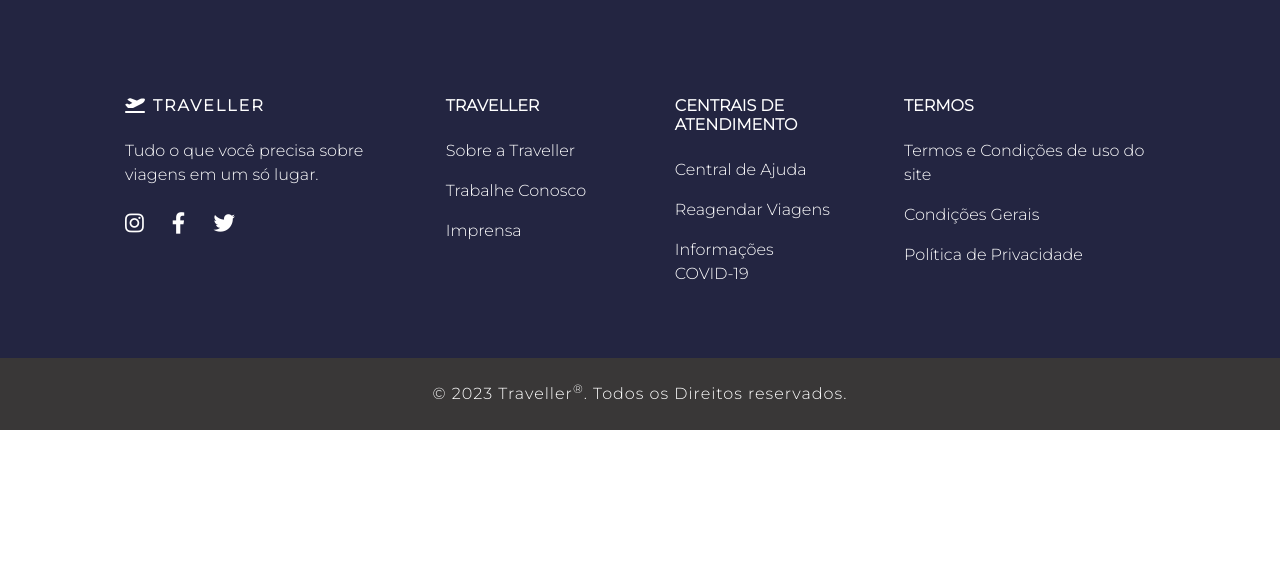
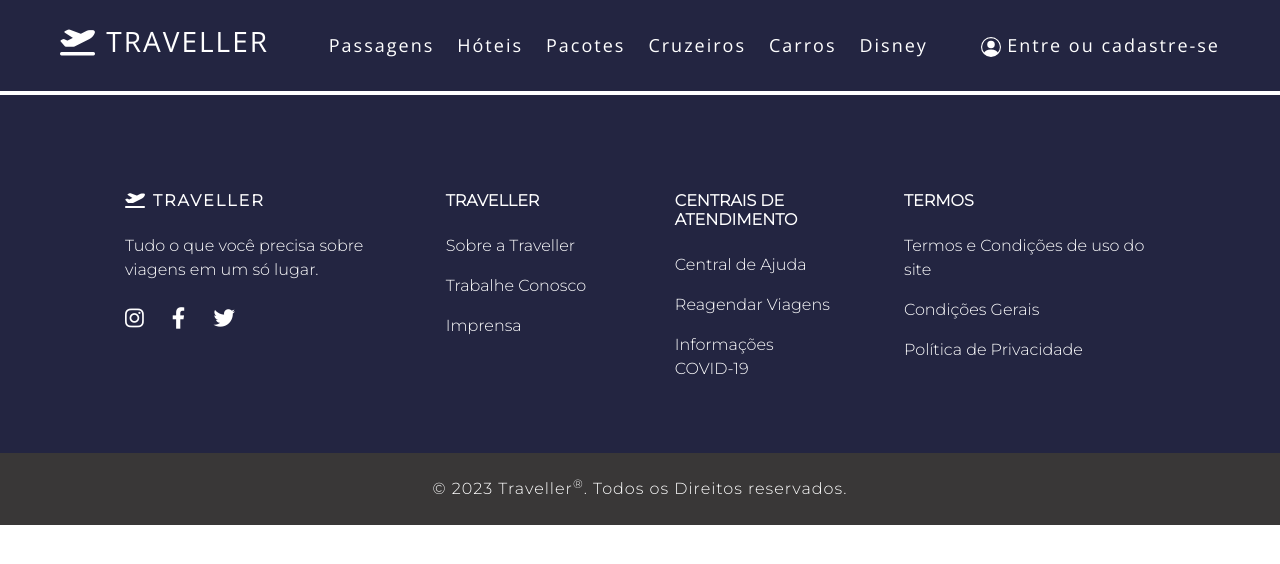
Before and after one commit to flavianecandido/gulliver-traveller-bootstrap, a plain HTML site: page index.html in a window 1280 px wide. Drawn offline with nearby package versions, Linux system fonts and the light colour scheme.

Commit message:
Construido navbar

```diff
--- a/css/style.css
+++ b/css/style.css
@@ -1,3 +1,28 @@
+.navbar {
+  background-color: #232541;
+  font-family: "Open Sans", sans-serif;
+  letter-spacing: 2px;
+  font-size: 18px;
+}
+
+h1 {
+  /* margin-left: 3rem; */
+}
+
+li {
+  margin-left: 7px;
+}
+
+svg {
+  height: 20px;
+  /* margin-right: 10px; */
+  vertical-align: text-bottom;
+}
+
+.row {
+  background-color: #232541;
+}
+
 .text-reset {
   text-decoration: none;
 }
@@ -6,12 +31,12 @@ footer {
   font-family: "Montserrat", sans-serif;
   font-size: 1rem;
   background-color: #232541;
-    color: #FFFFFF;
+  color: #ffffff;
 }
 
 .container {
   padding: 1rem;
-    color: #FFFFFF;
+  color: #ffffff;
 }
 
 .titulo {
--- a/index.html
+++ b/index.html
@@ -8,9 +8,7 @@
     <!-- BOOTSTRAP -->
     <link href="https://cdn.jsdelivr.net/npm/bootstrap@5.3.0-alpha3/dist/css/bootstrap.min.css" rel="stylesheet"
         integrity="sha384-KK94CHFLLe+nY2dmCWGMq91rCGa5gtU4mk92HdvYe+M/SXH301p5ILy+dN9+nJOZ" crossorigin="anonymous">
-    <script src="https://cdn.jsdelivr.net/npm/bootstrap@5.3.0-alpha3/dist/js/bootstrap.bundle.min.js"
-        integrity="sha384-ENjdO4Dr2bkBIFxQpeoTz1HIcje39Wm4jDKdf19U8gI4ddQ3GYNS7NTKfAdVQSZe"
-        crossorigin="anonymous"></script>
+
     <!-- FONT AWESOME -->
     <link rel="stylesheet" href="https://cdnjs.cloudflare.com/ajax/libs/font-awesome/6.4.0/css/all.min.css">
     <!-- CSS -->
@@ -26,6 +24,60 @@
 </head>
 
 <body>
+
+
+    <header>
+        <nav class="navbar navbar-expand-lg navbar-light mb-1 pt-4 pb-4  ">
+            <div class="container-fluid">
+                <h1 class="text-white  fs-3 titulo text-nowrap text-uppercase ms-lg-5">
+                    <i class="fas fa-solid fa-plane-departure "></i> Traveller
+                </h1>
+                <button class="navbar-toggler bg-white" type="button" data-bs-toggle="collapse"
+                    data-bs-target="#navbarSupportedContent" aria-controls="navbarSupportedContent"
+                    aria-expanded="false" aria-label="Toggle navigation">
+                    <span class="navbar-toggler-icon"></span>
+                </button>
+                <div class="collapse navbar-collapse" id="navbarSupportedContent">
+                    <ul class="navbar-nav mx-auto mb-2 mb-lg-0 ">
+                        <li class="nav-item active">
+                            <a class="nav-link text-white" href="#">Passagens</a>
+                        </li>
+                        <li class="nav-item">
+                            <a class="nav-link text-white" href="#">Hóteis</a>
+                        </li>
+                        <li class="nav-item">
+                            <a class="nav-link text-white" href="#">Pacotes</a>
+                        </li>
+                        <li class="nav-item">
+                            <a class="nav-link text-white" href="#">Cruzeiros</a>
+                        </li>
+                        <li class="nav-item">
+                            <a class="nav-link text-white" href="#">Carros</a>
+                        </li>
+                        <li class="nav-item">
+                            <a class="nav-link text-white" href="#">Disney</a>
+                        </li>
+                    </ul>
+                    <a class="nav-link me-5 text-white " href="#">
+                        <span class="text-nowrap">
+                            <svg xmlns="http://www.w3.org/2000/svg" fill="currentColor" class="bi bi-person-circle"
+                                viewBox="0 0 16 16">
+                                <path d="M11 6a3 3 0 1 1-6 0 3 3 0 0 1 6 0z" />
+                                <path fill-rule="evenodd"
+                                    d="M0 8a8 8 0 1 1 16 0A8 8 0 0 1 0 8zm8-7a7 7 0 0 0-5.468 11.37C3.242 11.226 4.805 10 8 10s4.757 1.225 5.468 2.37A7 7 0 0 0 8 1z" />
+                            </svg>
+                            Entre ou</span>
+                        <span class="text-nowrap">cadastre-se</span></a>
+                </div>
+
+
+            </div>
+        </nav>
+    </header>
+
+
+
+
 
     <!-- Footer -->
     <footer class="text-center text-lg-start text-muted">
@@ -119,6 +171,10 @@
         <!-- Copyright -->
     </footer>
     <!-- Footer -->
+
+    <script src="https://cdn.jsdelivr.net/npm/bootstrap@5.3.0-alpha3/dist/js/bootstrap.bundle.min.js"
+        integrity="sha384-ENjdO4Dr2bkBIFxQpeoTz1HIcje39Wm4jDKdf19U8gI4ddQ3GYNS7NTKfAdVQSZe"
+        crossorigin="anonymous"></script>
 </body>
 
 </html>
```
Lines whose indentation alone changed are shown as unchanged.
